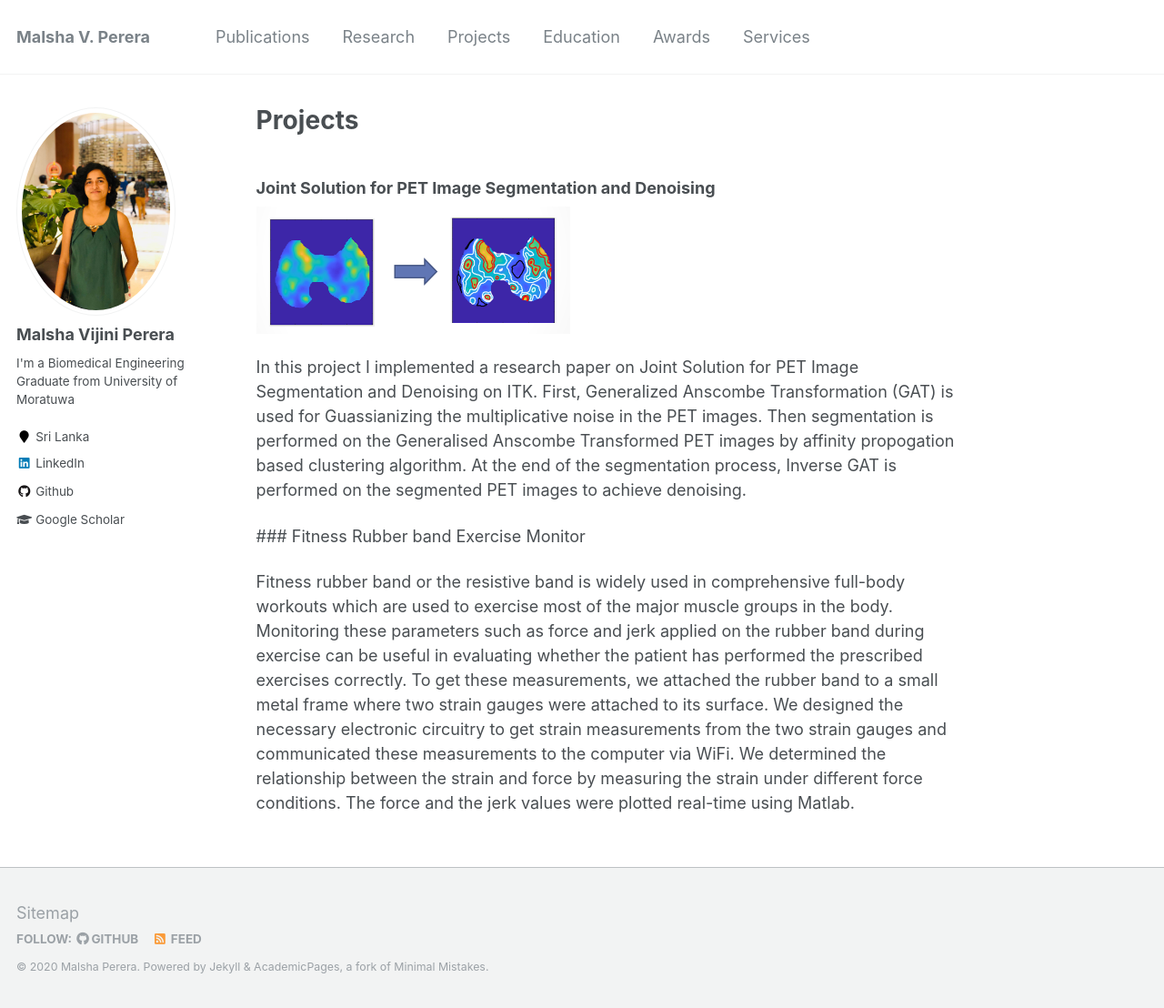
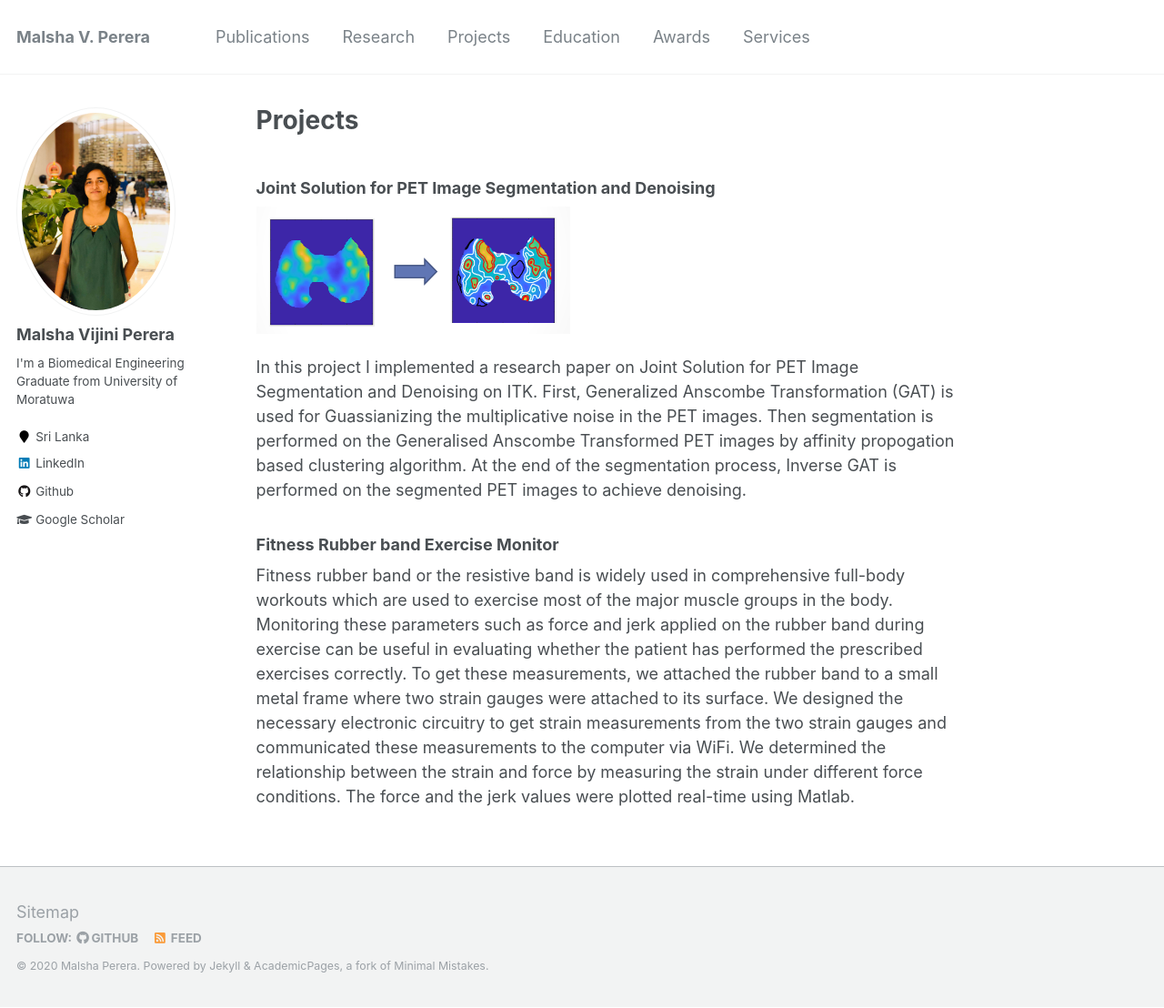
Before and after one commit to malshaV/malshaV.github.io, a Jekyll site: the page built from _pages/projects.md, in a window 1280 px wide and 1108 px high. Shown: the whole window at 91% size. Built offline with Jekyll 4.4.1, drawn with Linux system fonts in a browser that asks for light colours.

Commit message:
update projects

```diff
--- a/_pages/projects.md
+++ b/_pages/projects.md
@@ -7,17 +7,18 @@ author_profile: true
 ### Joint Solution for PET Image Segmentation and Denoising
 
 
-<img src="/images/AP_PET.PNG" alt="AP" style="width: 345px;height:140px"/>
 
+<img src="/images/AP_PET.PNG" alt="TMA" style="width: 345px;height:140px"/>
 
 In this project I implemented a research paper on Joint Solution for PET Image Segmentation and Denoising on ITK.
 First, Generalized Anscombe Transformation (GAT) is used for Guassianizing the multiplicative noise in the PET images. Then segmentation is performed on the Generalised Anscombe Transformed PET images by affinity propogation based clustering algorithm.
 At the end of the segmentation process, Inverse GAT is performed on the segmented PET images to achieve denoising.
 
 
- ### Fitness Rubber band Exercise Monitor
 
- Fitness rubber band or the resistive band is widely used in comprehensive full-body workouts which are used to exercise most of the major muscle groups in the body.
+### Fitness Rubber band Exercise Monitor
+
+Fitness rubber band or the resistive band is widely used in comprehensive full-body workouts which are used to exercise most of the major muscle groups in the body.
  Monitoring these parameters such as force and jerk applied on the rubber band during exercise can be useful in evaluating whether the patient has performed the prescribed exercises correctly. To get these measurements, we attached the rubber band to a small metal frame where two strain gauges were attached to its surface.
  We designed the necessary electronic circuitry to get strain measurements from the two strain gauges and communicated these measurements to the computer via WiFi.
  We determined the relationship between the strain and force by measuring the strain under different force conditions.
```
